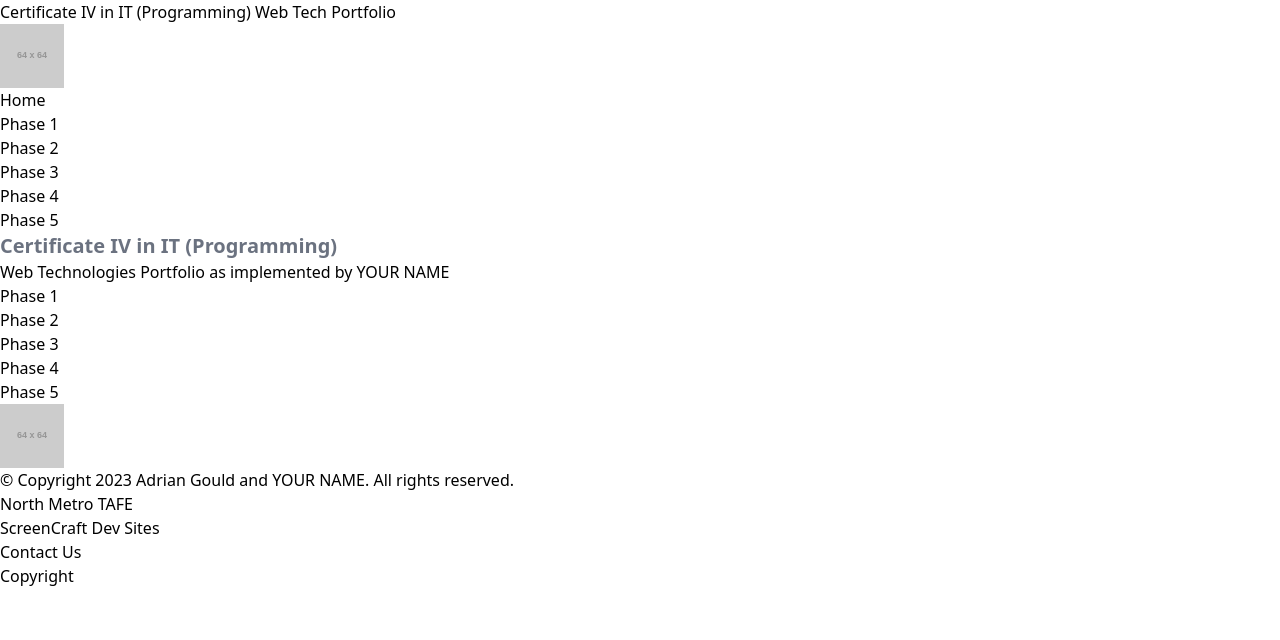
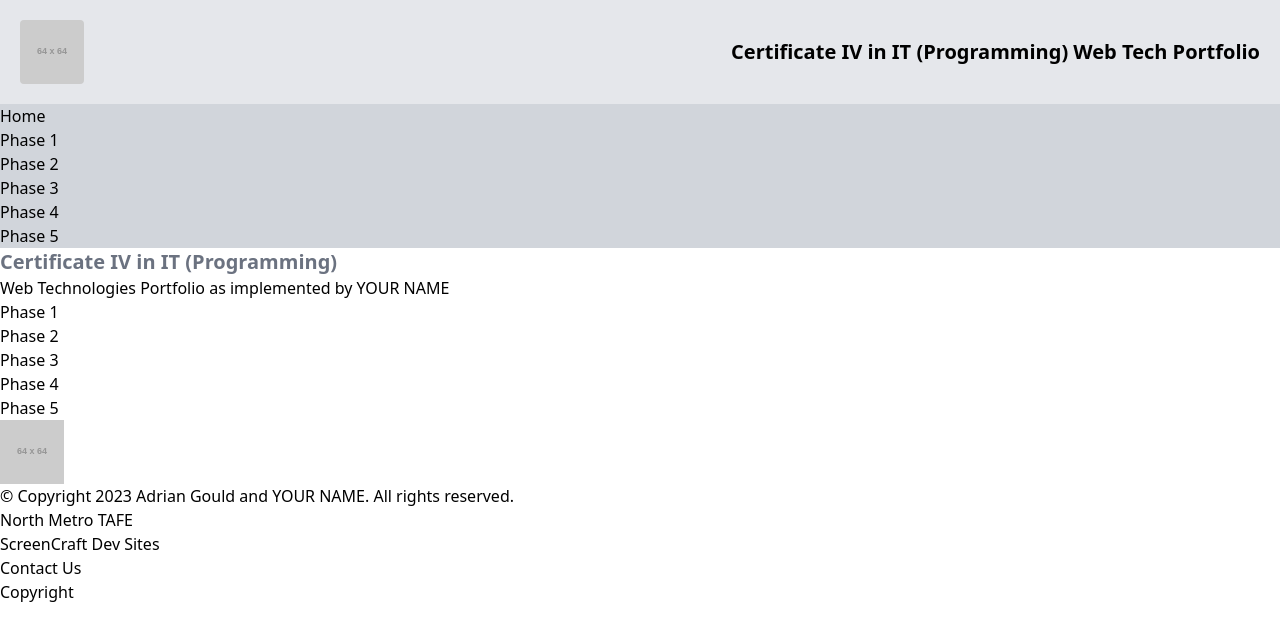
Before and after one commit to 20055662/WebTech-Portfolio-JiapingHuang, a website: page index.html in a window 1280 px wide. Drawn offline with Linux system fonts and the light colour scheme; placeholder pictures from the web are drawn by us.

Commit message:
feat(phase-5): Implement header using TailwindCSS

```diff
--- a/index.html
+++ b/index.html
@@ -10,10 +10,10 @@
 
 </head>
 <body>
-<header>
-    <div>
-    <h1>Certificate IV in IT (Programming) Web Tech Portfolio</h1>
-        <img src="https://placehold.co/64?text=logo" alt="Logo">
+<header class="bg-gray-300 sticky top-0">
+    <div class="bg-gray-200 mx-auto flex justify-between items-center p-5">
+        <img src="https://placehold.co/64?text=logo" alt="Logo" class="rounded">
+        <h1 class="text-xl font-bold">Certificate IV in IT (Programming) Web Tech Portfolio</h1>
     </div>
     <nav>
         <ul>
```
Also changed, not shown: assets/css/site.css.
